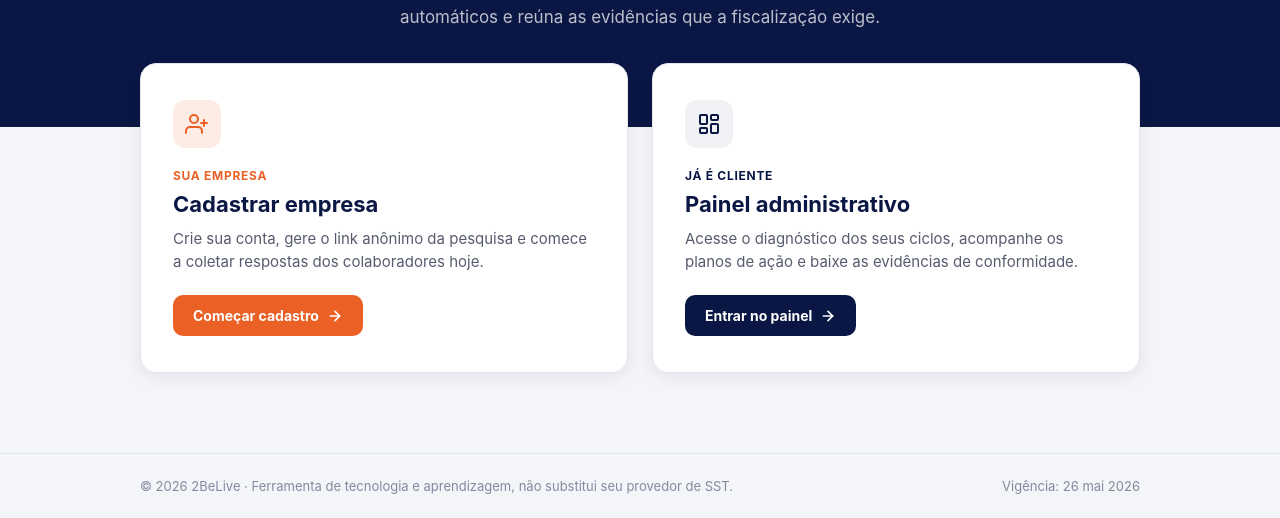
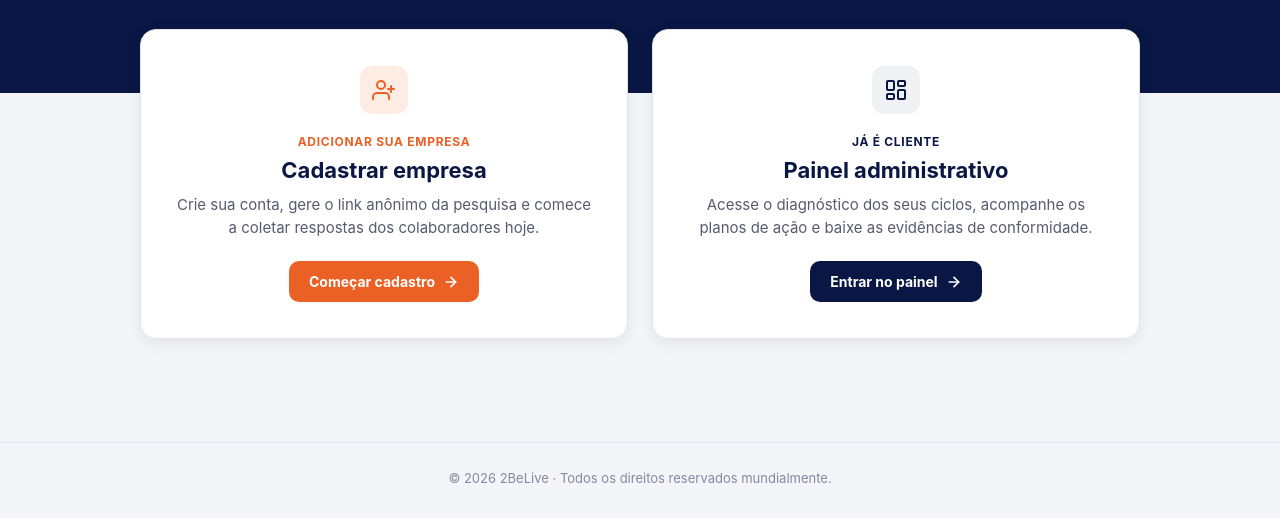
Before and after one commit to BC2BL/nr1, a plain HTML site: page index.html in a window 1280 px wide. Shown: the part 289-807 px from the top of the page. Drawn offline with Linux system fonts and the light colour scheme.

Commit message:
Update index.html

```diff
--- a/index.html
+++ b/index.html
@@ -70,7 +70,6 @@
   <!-- Hero -->
   <div style="width: 100%; background: var(--navy); padding-bottom: 96px;">
     <div style="max-width: 780px; margin: 0 auto; padding: 40px 32px 0; text-align: center; display: flex; flex-direction: column; align-items: center; gap: 18px;">
-      <div id="eyebrow" style="font-size: 13px; font-weight: 700; color: var(--accent); letter-spacing: 0.08em; text-transform: uppercase;"></div>
       <h1 id="headline" style="margin: 0; font-size: 42px; line-height: 1.15; font-weight: 700; color: #ffffff; letter-spacing: -0.01em;"></h1>
       <p id="subhead" style="margin: 0; font-size: 17px; line-height: 1.6; color: rgba(255,255,255,0.72); max-width: 560px;"></p>
     </div>
@@ -80,27 +79,27 @@
   <div style="width: 100%; margin-top: -64px; padding: 0 32px 80px;">
     <div class="cards-grid" style="max-width: 1000px; margin: 0 auto; display: grid; grid-template-columns: repeat(2, minmax(0, 1fr)); gap: 24px;">
 
-      <a href="/frontend/company-signup.html" class="card-link">
+      <a href="/frontend/company-signup.html" class="card-link" style="display: flex; flex-direction: column; align-items: center; text-align: center;">
         <div style="width: 48px; height: 48px; border-radius: 12px; background: rgba(235,96,37,0.12); display: flex; align-items: center; justify-content: center; margin-bottom: 20px;">
           <svg width="24" height="24" viewBox="0 0 24 24" fill="none" stroke="var(--accent)" stroke-width="2" stroke-linecap="round" stroke-linejoin="round"><path d="M17 21v-2a4 4 0 0 0-4-4H5a4 4 0 0 0-4 4v2"></path><circle cx="9" cy="7" r="4"></circle><path d="M19 8v6"></path><path d="M22 11h-6"></path></svg>
         </div>
-        <div id="card1Eyebrow" style="font-size: 12px; font-weight: 700; color: var(--accent); letter-spacing: 0.06em; text-transform: uppercase; margin-bottom: 8px;"></div>
+        <div id="card1Eyebrow" style="width: 100%; font-size: 12px; font-weight: 700; color: var(--accent); letter-spacing: 0.06em; text-transform: uppercase; margin-bottom: 8px;"></div>
         <h2 id="card1Title" style="margin: 0 0 10px; font-size: 22px; font-weight: 700; color: var(--navy);"></h2>
         <p id="card1Body" style="margin: 0 0 22px; font-size: 15px; line-height: 1.55; color: #565b6e;"></p>
-        <span class="btn-primary" style="display: inline-flex; align-items: center; gap: 8px; color: #ffffff; font-size: 14px; font-weight: 700; padding: 12px 20px; border-radius: 10px;">
+        <span class="btn-primary" style="display: inline-flex; align-items: center; justify-content: center; gap: 8px; color: #ffffff; font-size: 14px; font-weight: 700; padding: 12px 20px; border-radius: 10px;">
           <span id="card1Cta"></span>
           <svg width="16" height="16" viewBox="0 0 24 24" fill="none" stroke="currentColor" stroke-width="2.5" stroke-linecap="round" stroke-linejoin="round"><path d="M5 12h14"></path><path d="M12 5l7 7-7 7"></path></svg>
         </span>
       </a>
 
-      <a href="/frontend/admin-dashboard.html" class="card-link">
+      <a href="/frontend/admin-dashboard.html" class="card-link" style="display: flex; flex-direction: column; align-items: center; text-align: center;">
         <div style="width: 48px; height: 48px; border-radius: 12px; background: rgba(10,23,68,0.06); display: flex; align-items: center; justify-content: center; margin-bottom: 20px;">
           <svg width="24" height="24" viewBox="0 0 24 24" fill="none" stroke="var(--navy)" stroke-width="2" stroke-linecap="round" stroke-linejoin="round"><rect x="3" y="3" width="7" height="9" rx="1"></rect><rect x="14" y="3" width="7" height="5" rx="1"></rect><rect x="14" y="12" width="7" height="9" rx="1"></rect><rect x="3" y="16" width="7" height="5" rx="1"></rect></svg>
         </div>
-        <div id="card2Eyebrow" style="font-size: 12px; font-weight: 700; color: var(--navy); letter-spacing: 0.06em; text-transform: uppercase; margin-bottom: 8px;"></div>
+        <div id="card2Eyebrow" style="width: 100%; font-size: 12px; font-weight: 700; color: var(--navy); letter-spacing: 0.06em; text-transform: uppercase; margin-bottom: 8px;"></div>
         <h2 id="card2Title" style="margin: 0 0 10px; font-size: 22px; font-weight: 700; color: var(--navy);"></h2>
         <p id="card2Body" style="margin: 0 0 22px; font-size: 15px; line-height: 1.55; color: #565b6e;"></p>
-        <span style="display: inline-flex; align-items: center; gap: 8px; background: var(--navy); color: #ffffff; font-size: 14px; font-weight: 700; padding: 12px 20px; border-radius: 10px;">
+        <span style="display: inline-flex; align-items: center; justify-content: center; gap: 8px; background: var(--navy); color: #ffffff; font-size: 14px; font-weight: 700; padding: 12px 20px; border-radius: 10px;">
           <span id="card2Cta"></span>
           <svg width="16" height="16" viewBox="0 0 24 24" fill="none" stroke="currentColor" stroke-width="2.5" stroke-linecap="round" stroke-linejoin="round"><path d="M5 12h14"></path><path d="M12 5l7 7-7 7"></path></svg>
         </span>
@@ -111,9 +110,8 @@
 
   <!-- Footer -->
   <div style="width: 100%; margin-top: auto; border-top: 1px solid #e3e5ec; padding: 24px 32px;">
-    <div style="max-width: 1000px; margin: 0 auto; display: flex; align-items: center; justify-content: space-between; flex-wrap: wrap; gap: 8px;">
+    <div style="max-width: 1000px; margin: 0 auto; text-align: center;">
       <span id="footerLeft" style="font-size: 13px; color: #8489a0;"></span>
-      <span id="footerRight" style="font-size: 13px; color: #8489a0;"></span>
     </div>
   </div>
 
@@ -123,10 +121,9 @@
   var COPY = {
     pt: {
       navLogin: 'J\u00e1 tem conta? Entrar',
-      eyebrow: 'Portaria MTE 1.416/2024 \u00b7 Cap\u00edtulo 1.5',
-      headline: 'Diagn\u00f3stico, a\u00e7\u00e3o e prova de conformidade com a NR-1',
+      headline: 'Diagn\u00f3stico, a\u00e7\u00e3o e prova de conformidade com a NR\u20111',
       subhead: 'Avalie os riscos psicossociais da sua empresa, gere planos de a\u00e7\u00e3o autom\u00e1ticos e re\u00fana as evid\u00eancias que a fiscaliza\u00e7\u00e3o exige.',
-      card1Eyebrow: 'Sua empresa',
+      card1Eyebrow: 'Adicionar sua empresa',
       card1Title: 'Cadastrar empresa',
       card1Body: 'Crie sua conta, gere o link an\u00f4nimo da pesquisa e comece a coletar respostas dos colaboradores hoje.',
       card1Cta: 'Come\u00e7ar cadastro',
@@ -134,16 +131,14 @@
       card2Title: 'Painel administrativo',
       card2Body: 'Acesse o diagn\u00f3stico dos seus ciclos, acompanhe os planos de a\u00e7\u00e3o e baixe as evid\u00eancias de conformidade.',
       card2Cta: 'Entrar no painel',
-      footerLeft: '\u00a9 2026 2BeLive \u00b7 Ferramenta de tecnologia e aprendizagem, n\u00e3o substitui seu provedor de SST.',
-      footerRight: 'Vig\u00eancia: 26 mai 2026',
+      footerLeft: '\u00a9 2026 2BeLive \u00b7 Todos os direitos reservados mundialmente.',
       htmlLang: 'pt-BR'
     },
     en: {
       navLogin: 'Already have an account? Log in',
-      eyebrow: 'Portaria MTE 1.416/2024 \u00b7 Chapter 1.5',
-      headline: 'Diagnostics, action and proof of NR-1 compliance',
+      headline: 'Diagnostics, action and proof of NR\u20111 compliance',
       subhead: 'Assess your company\u2019s psychosocial risks, generate action plans automatically, and gather the evidence inspectors require.',
-      card1Eyebrow: 'Your company',
+      card1Eyebrow: 'Add your Company',
       card1Title: 'Sign up your company',
       card1Body: 'Create your account, generate the anonymous survey link, and start collecting employee responses today.',
       card1Cta: 'Start sign-up',
@@ -151,8 +146,7 @@
       card2Title: 'Admin dashboard',
       card2Body: 'View your cycle diagnostics, track action plans, and download compliance evidence.',
       card2Cta: 'Go to dashboard',
-      footerLeft: '\u00a9 2026 2BeLive \u00b7 A technology and learning tool \u2014 not a substitute for your occupational health provider.',
-      footerRight: 'In force: 26 May 2026',
+      footerLeft: '\u00a9 2026 2BeLive \u00b7 All Rights Reserved Worldwide.',
       htmlLang: 'en'
     }
   };
@@ -161,7 +155,6 @@
     var t = COPY[lang];
     document.documentElement.lang = t.htmlLang;
     document.getElementById('navLoginLink').textContent = t.navLogin;
-    document.getElementById('eyebrow').textContent = t.eyebrow;
     document.getElementById('headline').textContent = t.headline;
     document.getElementById('subhead').textContent = t.subhead;
     document.getElementById('card1Eyebrow').textContent = t.card1Eyebrow;
@@ -173,7 +166,6 @@
     document.getElementById('card2Body').textContent = t.card2Body;
     document.getElementById('card2Cta').textContent = t.card2Cta;
     document.getElementById('footerLeft').textContent = t.footerLeft;
-    document.getElementById('footerRight').textContent = t.footerRight;
 
     var ptBtn = document.getElementById('langPtBtn');
     var enBtn = document.getElementById('langEnBtn');
```
